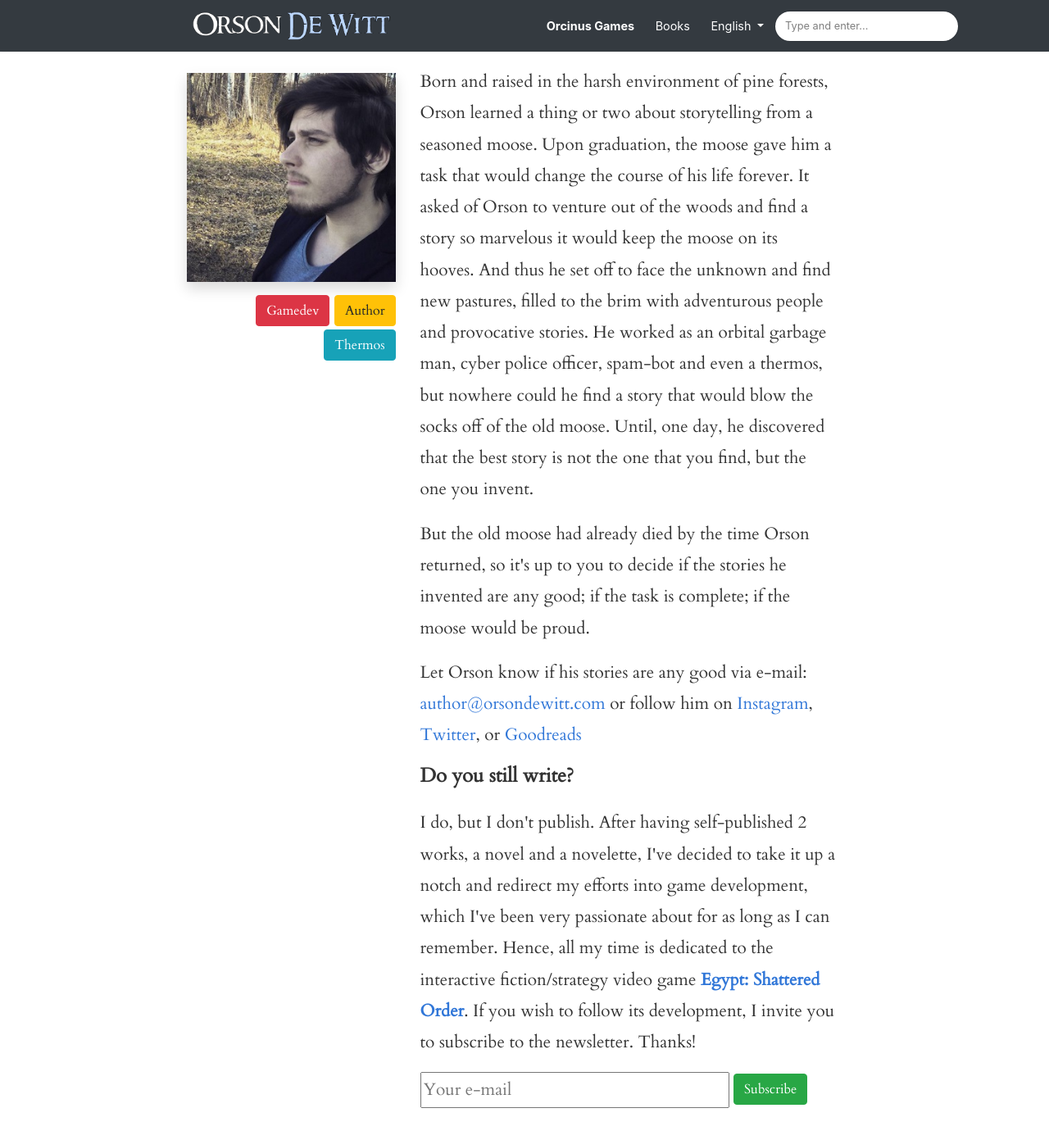
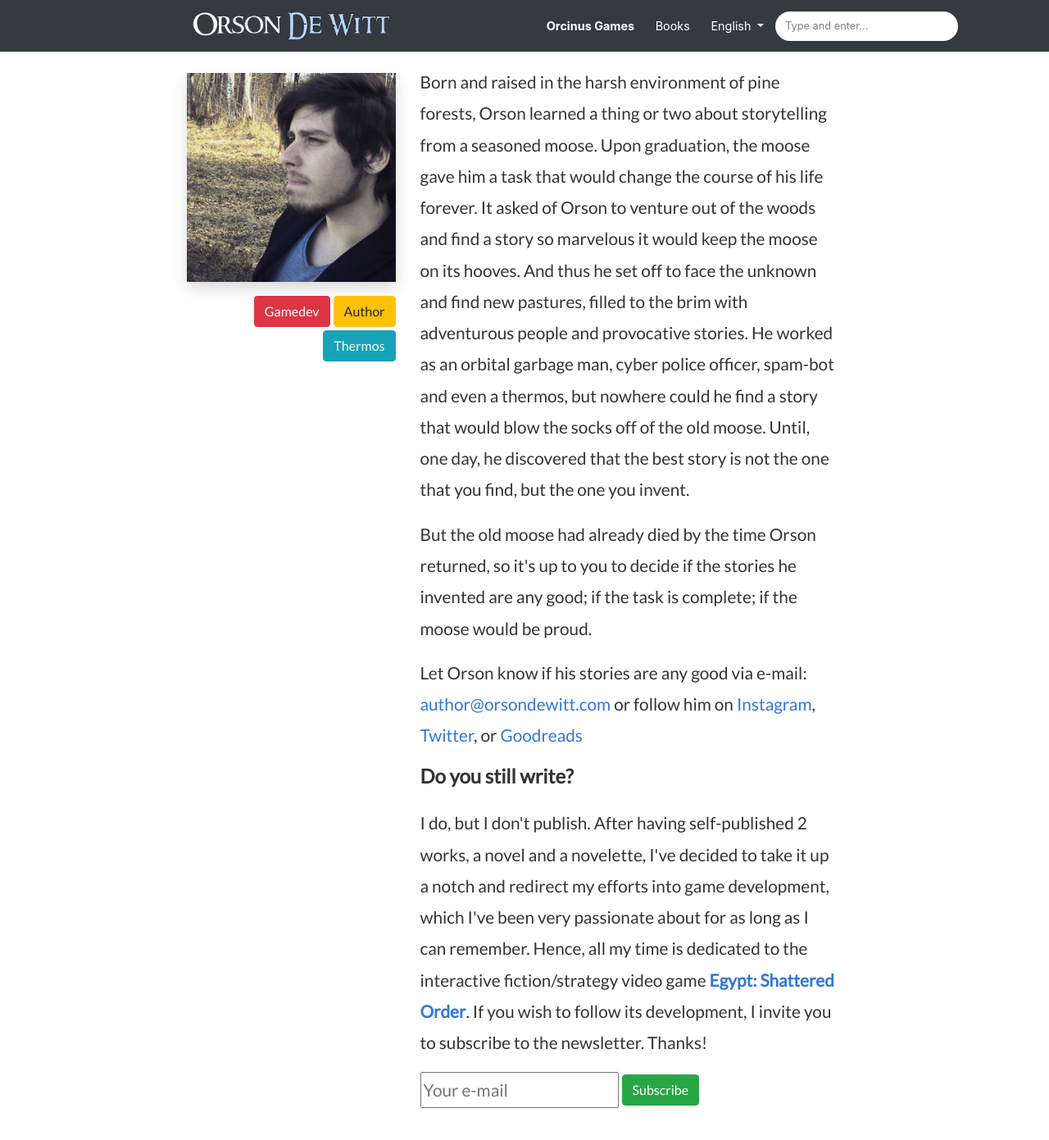
Before and after one commit to OrsonDWitt/OrsonDWitt.github.io, a Jekyll site: the page built from _pages/about.md, in a window 1280 px wide and 1400 px high. Shown: the top 1391 px of the window at 82% size. Built offline with Jekyll 4.4.1, drawn with Linux system fonts in a browser that asks for light colours; nearby versions of some CDN libraries.

Commit message:
Update screen.css

```diff
--- a/assets/css/screen.css
+++ b/assets/css/screen.css
@@ -330,7 +330,7 @@ span.post-read-more a:hover {
 }
 
 .article-post {
-    font-family: Cardo, serif;
+    font-family: Lato, serif;
     font-size: 1.1rem;
     line-height: 1.84;
     color: rgba(0, 0, 0, .8);
@@ -701,7 +701,7 @@ h6 {
 .article-post h6 {
     font-weight: 700;
     margin-bottom: 1.5rem;
-    font-family: Cardo, serif;
+    font-family: Lato, serif;
 }
 
 .article-post img.shadow {
@@ -717,7 +717,7 @@ h6 {
 }
 */
 .layout-page .article-post {
-    font-family: Cardo, serif;
+    font-family: Lato, serif;
     font-size: 1.3rem;
 }
 
```
